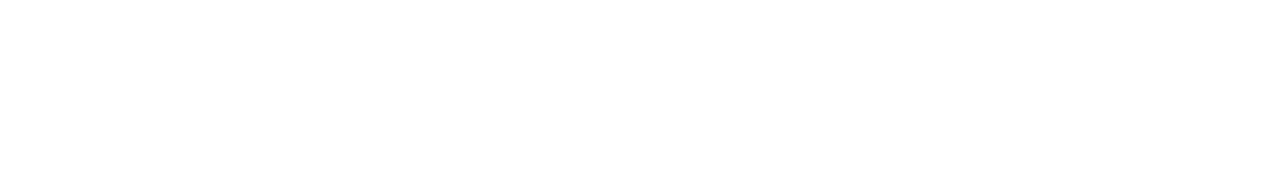
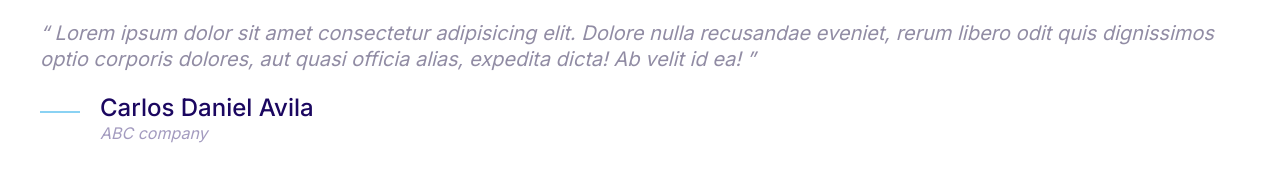
Before and after one commit to cardan23/FinalWebPage, a plain HTML site: page index.html in a window 1280 px wide. Drawn offline with Linux system fonts and the light colour scheme.

Commit message:
adding quote component and styles

```diff
--- a/css/styles.css
+++ b/css/styles.css
@@ -4,8 +4,10 @@
     --color-accent: #ff3400;
     --color-heading: #1b0760;
     --color-body: #918ca4;
+    --color-boy-darker: #5c5577;
     --color-border: #ccc;
     --border-radius: 30px;
+
 }
 
 /* border-box to all elements into the page */
@@ -375,3 +377,51 @@ a {
 .media__image {
     margin-top: 1rem;
 }
+
+/* quotes */
+
+.quote {
+    font-size: 3rem;
+    font-style: italic;
+    color: var(--color-body-darker);
+    line-height: 1.3;
+}
+
+.quote--text::before{
+    content: open-quote;
+}
+
+.quote--text::after{
+    content: close-quote;
+}
+
+.quote__author{
+    font-size: 3rem;
+    font-weight: 500;
+    font-style: normal;
+    margin-bottom: 0;
+}
+
+.quote__organization {
+    color: var(--color-heading);
+    opacity: 40%;
+}
+
+.quote__line {
+    position: relative;
+    bottom: 10px;
+}
+
+@media screen and (min-width: 1024px) {
+    .quote {
+        font-size: 2rem;
+    }
+
+    .quote__author {
+        font-size: 2.4rem;
+    }
+
+    .quote__organization {
+        font-size: 1.6rem;
+    }
+}
--- a/index.html
+++ b/index.html
@@ -4,16 +4,34 @@
 <head>
     <meta charset="UTF-8">
     <meta name="viewport" content="width=device-width, initial-scale=1.0">
+    <link rel="stylesheet" href="css/Normalizing_css.css">
     <link rel="preconnect" href="https://fonts.googleapis.com">
     <link rel="preconnect" href="https://fonts.gstatic.com" crossorigin>
     <link href="https://fonts.googleapis.com/css2?family=Inter:wght@100..900&display=swap" rel="stylesheet">
-    <link rel="stylesheet" href="css/Normalizing_css.css">
     <link rel="stylesheet" href="css/styles.css">
     <title>Document</title>
 </head>
 
 <body>
-
+    <blockquote class="quote">
+        <p class="quote--text">
+            Lorem ipsum dolor sit amet consectetur adipisicing elit. Dolore nulla recusandae eveniet, rerum libero odit
+            quis dignissimos optio corporis dolores, aut quasi officia alias, expedita dicta! Ab velit id ea!
+        </p>
+        <footer>
+            <div class="media">
+                <div class="media__image">
+                    <svg class="icon icon--primary quote__line">
+                        <use xlink:href="images/sprite.svg#line"></use>
+                    </svg>
+                </div>
+                <div class="media__body">
+                    <h3 class="media__title quote__author">Carlos Daniel Avila</h3>
+                    <p  class="quote__organization">ABC company</p>
+                </div>
+            </div>
+        </footer>
+    </blockquote>
 </body>
 
 </html>
```
Also changed, not shown: components/quote.html (added, +19 -0 lines).
